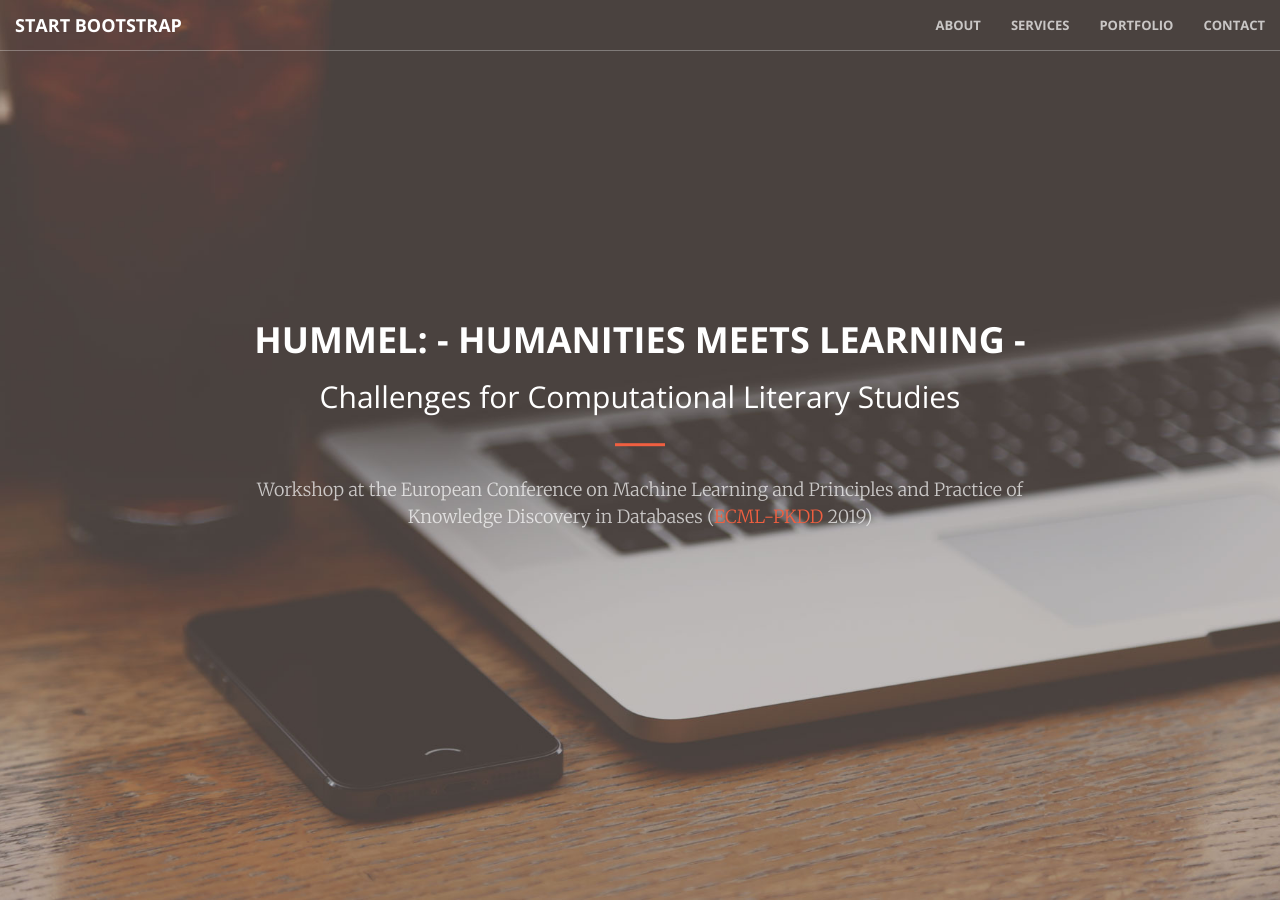
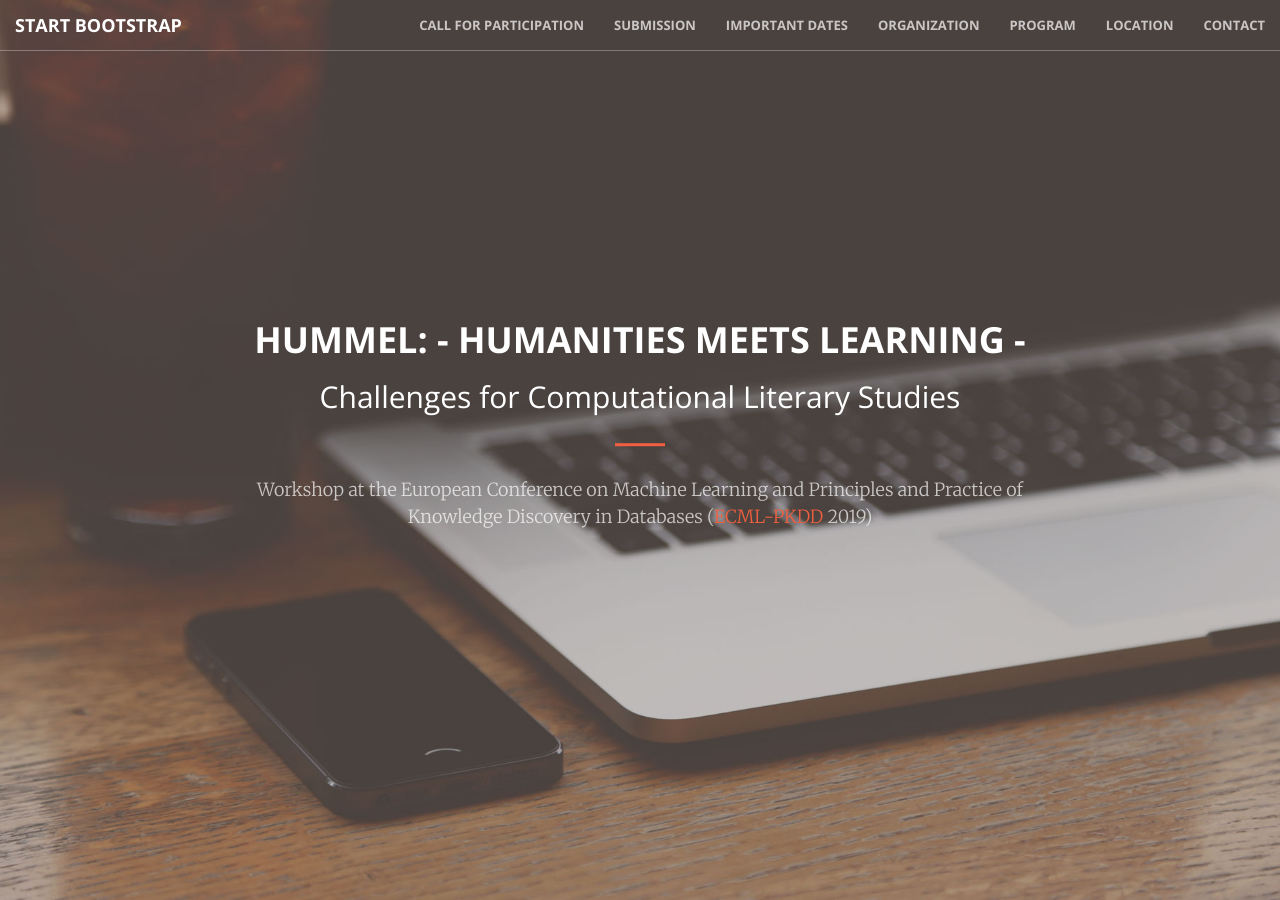
Before and after one commit to cophi-wue/ecml19.hummel.github.io, a Jekyll site: the page built from index.html, in a window 1280 px wide and 900 px high. Built offline with Jekyll 4.4.1, drawn with Linux system fonts in a browser that asks for light colours.

Commit message:
Update nav.html

```diff
--- a/_includes/nav.html
+++ b/_includes/nav.html
@@ -15,13 +15,22 @@
         <div class="collapse navbar-collapse" id="bs-example-navbar-collapse-1">
             <ul class="nav navbar-nav navbar-right">
                 <li>
-                    <a class="page-scroll" href="#about">About</a>
+                    <a class="page-scroll" href="#cfp">Call for Participation</a>
                 </li>
                 <li>
-                    <a class="page-scroll" href="#services">Services</a>
+                    <a class="page-scroll" href="#submission">Submission</a>
                 </li>
                 <li>
-                    <a class="page-scroll" href="#portfolio">Portfolio</a>
+                    <a class="page-scroll" href="#dates">Important Dates</a>
+                </li>
+                <li>
+                    <a class="page-scroll" href="#orga">Organization</a>
+                </li>
+                <li>
+                    <a class="page-scroll" href="#program">Program</a>
+                </li>
+                <li>
+                    <a class="page-scroll" href="#loc">Location</a>
                 </li>
                 <li>
                     <a class="page-scroll" href="#contact">Contact</a>
```
